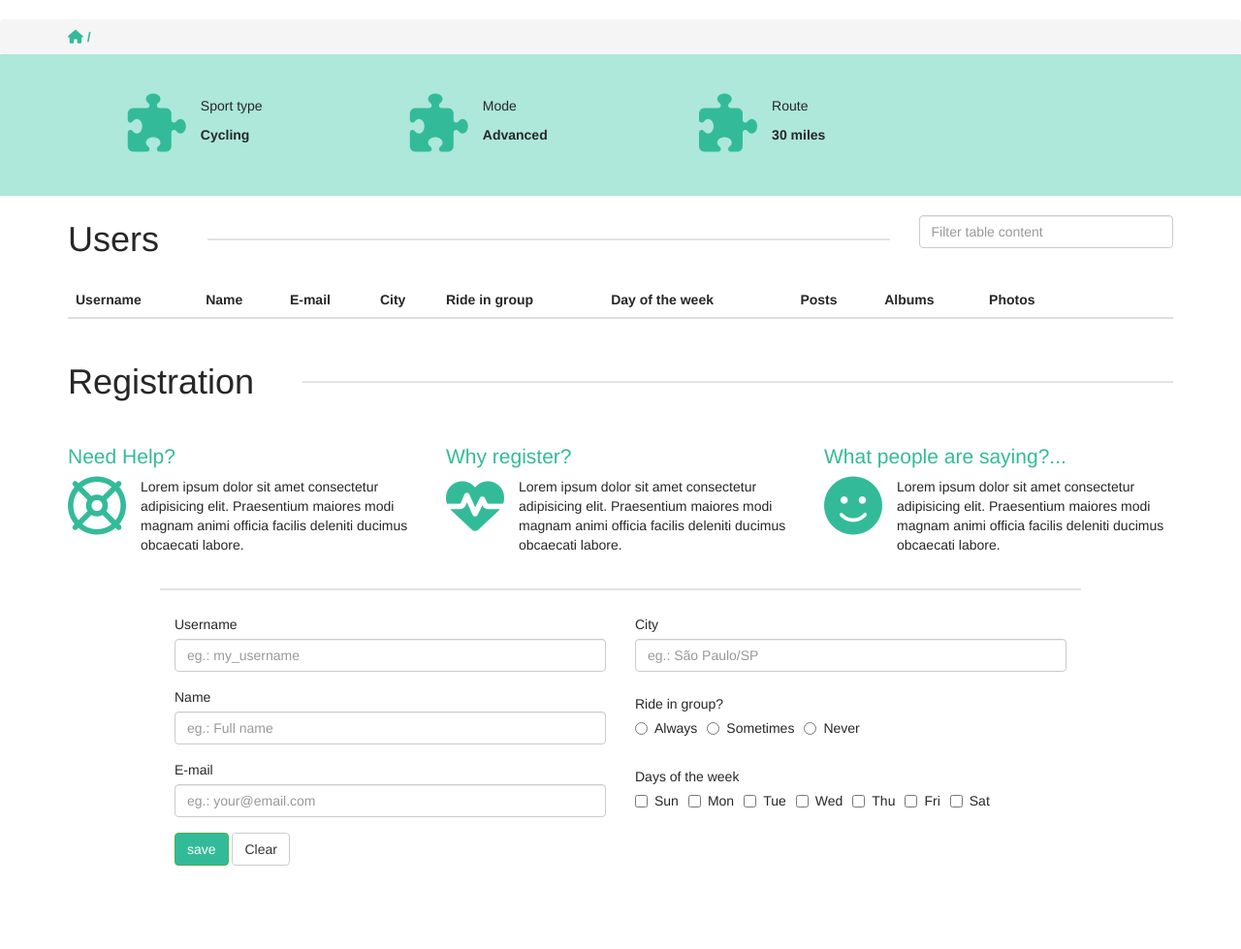
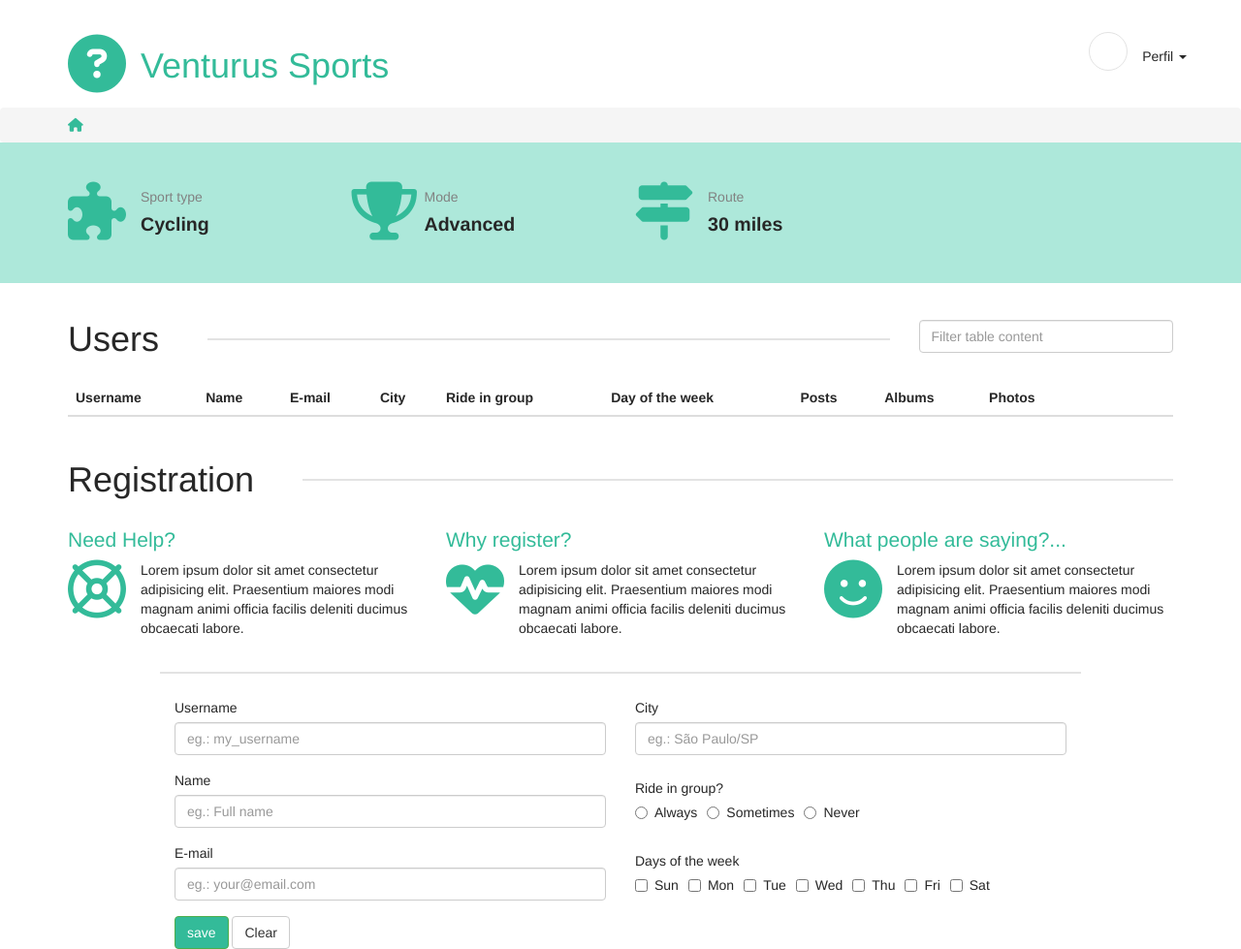
Before and after one commit to totabraz/jobapplication__bridgeyou, a CodeIgniter app: page /database/index.php/page/home in a window 1280 px wide. Shown: the whole page at 97% size. Before the commit the page ends 893 px from the top, so only its background shows below. Run offline with CodeIgniter, Linux system fonts and the light colour scheme; lists and menus that the app fills with data are empty; some libraries are stand-ins or nearby versions.

Commit message:
ajustes finais

```diff
--- a/application/config/routes.php
+++ b/application/config/routes.php
@@ -9,6 +9,7 @@ defined('BASEPATH') OR exit('No direct script access allowed');
 |
 | Typically there is a one-to-one relationship between a URL string
 | and its corresponding controller class/method. The segments in a
+
 | URL normally follow this pattern:
 |
 |	example.com/class/method/id/
@@ -49,9 +50,11 @@ defined('BASEPATH') OR exit('No direct script access allowed');
 | Examples:	my-controller/index	-> my_controller/index
 |		my-controller/my-method	-> my_controller/my_method
 */
-$route['default_controller'] = 'page';
+$route['default_controller'] = 'page/home';
 $route['404_override'] = '';
 $route['translate_uri_dashes'] = FALSE;
 
 
-$route['home'] = 'page/home';
+$route['home']          = 'page/home';
+$route['user']          = 'page/user';
+$route['user/new']      = 'page/new';
--- a/application/controllers/Page.php
+++ b/application/controllers/Page.php
@@ -10,10 +10,28 @@ class Page extends CI_Controller {
     }
 
     public function home(){
-		$this->load->view('header');
+        $dados['page_title'] = "Venturus Sports";
+        $this->load->view('header', $dados);
 		$this->load->view('list-users');
 		$this->load->view('registration');
 		$this->load->view('footer');
 
     }
+    public function user(){
+        $dados['page_title'] = "Venturus Sports - Users";
+        $dados['breadcrumb']['titles'] = ["Users"];
+        $this->load->view('header', $dados);
+		$this->load->view('list-users');
+		$this->load->view('footer');
+
+    }
+    public function new(){
+        $dados['page_title'] = "Venturus Sports - New";
+        $dados['breadcrumb']['titles'] = ["Users", "News"];
+        $dados['breadcrumb']['links'] = ['user'];
+        $this->load->view('header', $dados);
+		$this->load->view('registration');
+		$this->load->view('footer');
+
+    }
 }
--- a/application/views/header.php
+++ b/application/views/header.php
@@ -7,25 +7,62 @@
     <meta http-equiv="X-UA-Compatible" content="ie=edge">
     <title>Test-BridgeYou</title>
 
-
     <link href="<?php echo base_url('dist/vendors-external/bootstrap/css/bootstrap.min.css'); ?>" rel="stylesheet">
 
     <script src="<?php echo base_url('dist/vendors/jquery/js/jquery.js') ?>"></script>
-    <!-- importing fontawesome 5. -->
     <link href="<?php echo base_url('dist/css/style.css'); ?>" rel="stylesheet">
     <script src="https://kit.fontawesome.com/e17768bfd2.js"></script>
 </head>
 
 <body>
-    <header>
-        <section class="logo-header"></section>
-        <section id="nav-header">
-            <figure>
-                <img src="" alt="">
-            </figure>
-            <nav></nav>
-        </section>
+    <header class="main-header">
+        <div class="container">
+            <div class="row">
+                <div class="col-xs-12 flex-row -space-between">
+                    <div class="navbar-header">
+                        <button type="button" class="navbar-toggle collapsed" data-toggle="collapse" data-target="#bs-example-navbar-collapse-1" aria-expanded="false">
+                            <span class="sr-only">Toggle navigation</span>
+                            <span class="icon-bar"></span>
+                            <span class="icon-bar"></span>
+                            <span class="icon-bar"></span>
+                        </button>
+                        <a class="brand-header flex-row -center" href="#">
+                            <div class="huge-icon">
+                                <i class="fas fa-question-circle"></i>
+                            </div>
+                            <h1 class="title">
+                                <?php
+                                if (isset($page_title)) echo $page_title;
+                                else "Venturus Sports"; ?>
+                            </h1>
+                        </a>
+                    </div>
+                    <nav class="navbar navbar-right">
+                        <ul class="nav navbar-nav navbar-right">
+                            <li class="avatar">
+                                <p id="initials" class="-initials"></p>
+                            </li>
+                            <li class="">
+                                <a href="#" class="" data-toggle="dropdown" role="button" aria-haspopup="true" aria-expanded="false"><span id="name-nav-dropdown">Perfil</span> <span class="caret"></span></a>
+                                <ul class="dropdown-menu">
+
+                                    <li><a href="#">Friends List</a></li>
+                                    <li><a href="#">Saved Items</a></li>
+                                    <li><a href="#">Notifications</a></li>
+                                    <li><a href="#">User Preferences</a></li>
+
+                                    <li role="separator" class="divider"></li>
+                                    <li><a href="#">Logout</a></li>
+                                </ul>
+                            </li>
+                        </ul>
+                    </nav>
+                </div>
+            </div>
+        </div>
     </header>
+
+
 
     <div class="breadcrumb">
         <div class="container">
@@ -34,9 +71,16 @@
                     <a class="breadcrumb-item" href="<?php echo base_url() ?>">
                         <i class="fas fa-home"></i>
                     </a>
-                    <a class="breadcrumb-item" href="<?php echo base_url() ?>">
-
-                    </a>
+                    <?php if (isset($breadcrumb)) {
+                        for ($i = 0; $i < sizeof($breadcrumb); $i++) {
+                            $title = (isset($breadcrumb['titles'][$i])) ? $breadcrumb['titles'][$i] : '';
+                            $link = (isset($breadcrumb['links'][$i])) ? 'href="' . base_url($breadcrumb['links'][$i]) . '"' : '';
+                            ?>
+                            <a class="breadcrumb-item" <?php echo $link ?>>
+                                <?php echo $title ?>
+                            </a>
+                        <?php   }
+                    } ?>
                 </div>
             </div>
         </div>
@@ -48,27 +92,27 @@
                     <div class="huge-icon">
                         <i class="fas fa-puzzle-piece"></i>
                     </div>
-                    <div class="vertival-info">
-                        <p>Sport type</p>
-                        <p><strong>Cycling</strong></p>
+                    <div class="-vertival-info">
+                        <p class="-subtitle">Sport type</p>
+                        <p class="-title"><strong>Cycling</strong></p>
                     </div>
                 </div>
                 <div class="-card col-xs-12 col-sm-6 col-md-3">
                     <div class="huge-icon">
-                        <i class="fas fa-puzzle-piece"></i>
+                        <i class="fas fa-trophy"></i>
                     </div>
-                    <div class="vertival-info">
-                        <p>Mode</p>
-                        <p><strong>Advanced</strong></p>
+                    <div class="-vertival-info">
+                        <p class="-subtitle">Mode</p>
+                        <p class="-title"><strong>Advanced</strong></p>
                     </div>
                 </div>
                 <div class="-card col-xs-12 col-sm-6 col-md-3">
                     <div class="huge-icon">
-                        <i class="fas fa-puzzle-piece"></i>
+                        <i class="fas fa-map-signs"></i>
                     </div>
-                    <div class="vertival-info">
-                        <p>Route</p>
-                        <p><strong>30 miles</strong></p>
+                    <div class="-vertival-info">
+                        <p class="-subtitle">Route</p>
+                        <p class="-title"><strong>30 miles</strong></p>
                     </div>
                 </div>
                 </section>
--- a/assets/sass/includes/_colors.scss
+++ b/assets/sass/includes/_colors.scss
@@ -3,6 +3,7 @@ $green-dark: #33BB99;
 
 $grey-super-light: #f7f7f7;
 $grey-light: #e3e3e3;
+$grey-med: #828282;
 $grey-dark: #272727;
 
 $table-select: #DCDCDC;
--- /dev/null
+++ b/assets/sass/includes/_forms.scss
@@ -0,0 +1,30 @@
+.searchUserList-area {
+	display: flex;
+	justify-content: flex-start;
+    align-items: center;
+    margin-top: 25px;
+}
+
+.form-group {
+	min-height: 60px;
+}
+
+.form-control {
+	&:focus {
+		border-color: $green-dark;
+		outline: 0;
+		-webkit-box-shadow: none;
+		box-shadow: none;
+	}
+}
+
+.btn-success {
+	background-color: $green-dark;
+
+	&:visited,
+	&:focus,
+	&:hover,
+	&:active {
+		background-color: darken($green-dark, 15%);
+	}
+}
--- a/assets/sass/includes/_global.scss
+++ b/assets/sass/includes/_global.scss
@@ -41,22 +40,6 @@ a>i {
 	}
 }
 
-.main-header {
-	display: flex;
-	justify-content: flex-start;
-	align-items: center;
-	margin-top: 25px;
-	margin-bottom: 25px;
-
-	.line {
-		width: 100%;
-		height: 2px;
-		background-color: $grey-light;
-		margin-left: 50px;
-	}
-}
-
-
 .linearcards {
 	background-color: $green-light;
 	padding-top: 30px;
@@ -68,6 +51,20 @@ a>i {
 		align-items: center;
 		flex-direction: row;
 	}
+
+	.-vertival-info {
+		width: 100%;
+
+		.-subtitle {
+			color: $grey-med;
+			margin-bottom: 5px;
+		}
+
+		.-title {
+			font-size: 1.4em;
+			margin-bottom: 0;
+		}
+	}
 }
 
 .huge-icon {
@@ -137,6 +82,10 @@ table>tfoot,
 	align-items: flex-start;
 
 	&.-center {
+		align-items: center;
+    }
+    &.-space-between {
+		justify-content: space-between;
 		align-items: center;
 	}
 }
@@ -165,28 +119,3 @@ table>tfoot,
 	padding-top: 25px;
 	border-top: 2px solid $grey-light;
 }
-
-.form-group {
-	min-height: 60px;
-}
-
-.form-control {
-	&:focus {
-		border-color: $green-dark;
-		outline: 0;
-		-webkit-box-shadow: none;
-		box-shadow: none;
-
-	}
-}
-
-.btn-success {
-	background-color: $green-dark;
-
-	&:visited,
-	&:focus,
-	&:hover,
-	&:active {
-		background-color: darken($green-dark, 15%);
-	}
-}
--- /dev/null
+++ b/assets/sass/includes/_headers.scss
@@ -0,0 +1,24 @@
+.brand-header{
+    .title{
+        margin: 0;
+    }
+}
+.main-header {
+	display: flex;
+	justify-content: flex-start;
+	align-items: center;
+	margin-top: 25px;
+
+	.line {
+		width: 100%;
+		height: 2px;
+		background-color: $grey-light;
+		margin-left: 50px;
+	}
+}
+
+.header-area {
+	display: flex;
+	justify-content: stretch;
+	align-items: center;
+}
--- /dev/null
+++ b/assets/sass/includes/_modals.scss
@@ -0,0 +1,11 @@
+
+.modal {
+	padding-right: 15px;
+	display: none;
+	justify-content: center;
+	align-items: center;
+}
+
+.modal-dialog {
+	min-width: 300px;
+}
--- /dev/null
+++ b/assets/sass/includes/_navs.scss
@@ -0,0 +1,32 @@
+.avatar {
+	display: flex;
+	justify-content: center;
+	align-items: center;
+	min-width: 40px;
+	min-height: 40px;
+
+	.-initials {
+		line-height: 40px;
+		min-width: 40px;
+		min-height: 40px;
+		border-radius: 100%;
+		text-align: center;
+		vertical-align: middle;
+		border: 1px solid $grey-light;
+	}
+}
+.dropdown-menu > li > a:focus, .dropdown-menu > li > a:hover{
+    color: $grey-dark;
+}
+
+.nav .open>a,
+.nav>li>a {
+    color: $grey-dark;
+	&:focus,
+	&:hover,
+	&:focus,
+	&:hover {
+		background-color: white;
+
+	}
+}
--- /dev/null
+++ b/assets/sass/includes/_tables.scss
@@ -0,0 +1,37 @@
+
+table>tfoot,
+.table>thead,
+.table>tbody {
+
+	tr,
+	th {
+		min-height: 55px;
+
+		td {
+			padding: 15px;
+			border-top: none;
+		}
+	}
+
+	tr:nth-of-type(2n - 2) {
+		background-color: $grey-super-light;
+	}
+
+	tr:hover {
+		background-color: darken($grey-super-light, 5%);
+
+		.table-btn-trash {
+			display: inline-block;
+		}
+	}
+
+	.area-btn-trash {
+		min-width: 60px;
+		padding: 0px;
+	}
+
+	.table-btn-trash {
+		padding: 10px;
+		display: none;
+	}
+}
--- a/assets/sass/style.scss
+++ b/assets/sass/style.scss
@@ -1,2 +1,7 @@
 @import "./includes/colors";
 @import "./includes/global";
+@import "./includes/navs";
+@import "./includes/modals";
+@import "./includes/forms";
+@import "./includes/headers";
+@import "./includes/tables";
```
Also changed, not shown: other parts of assets/sass/includes/_global.scss (+5 -53 lines), assets/js/main.js (+46 -10 lines), dist/js/main.js (+46 -10 lines), dist/css/style.css, 1 other file.
